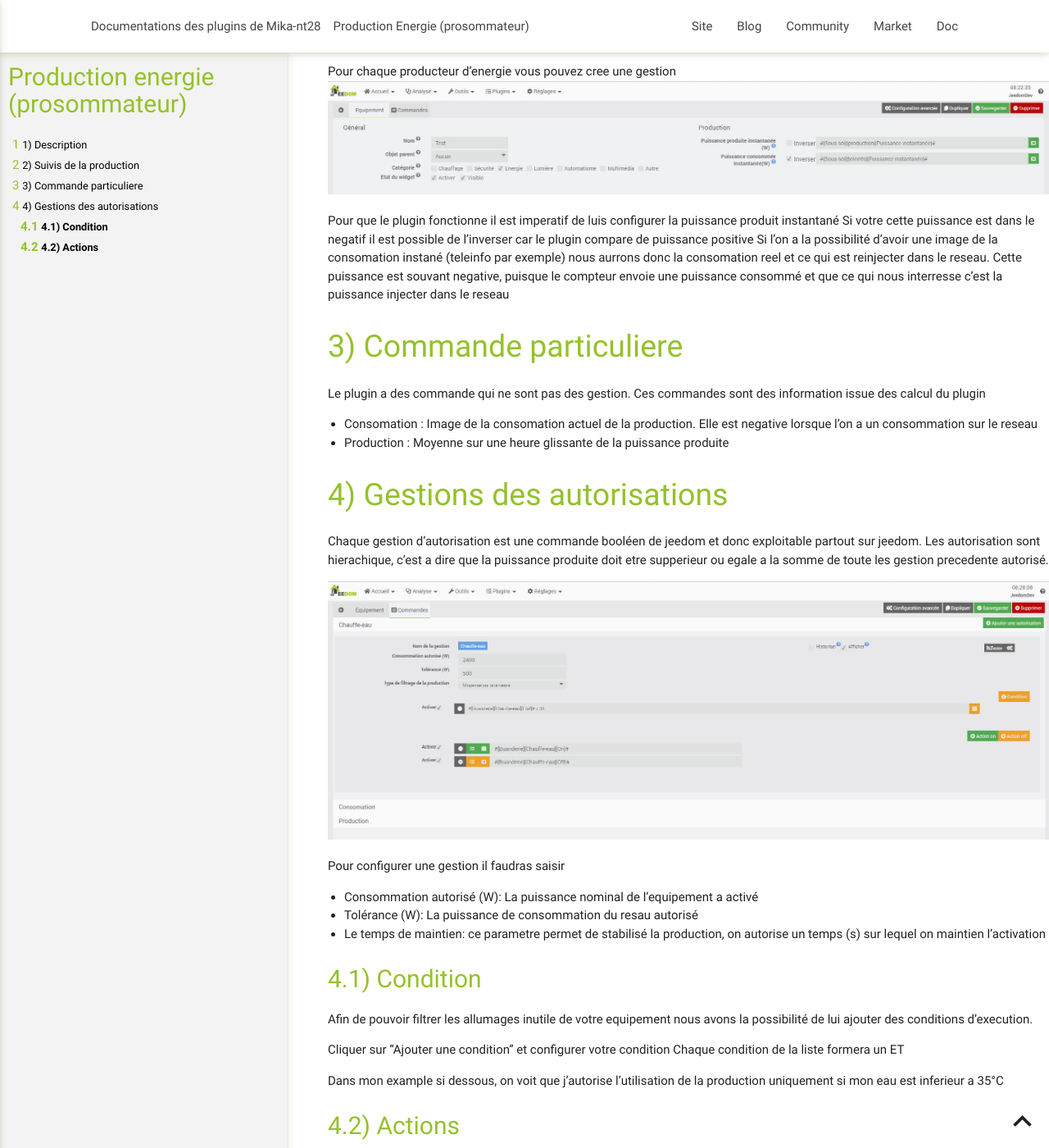
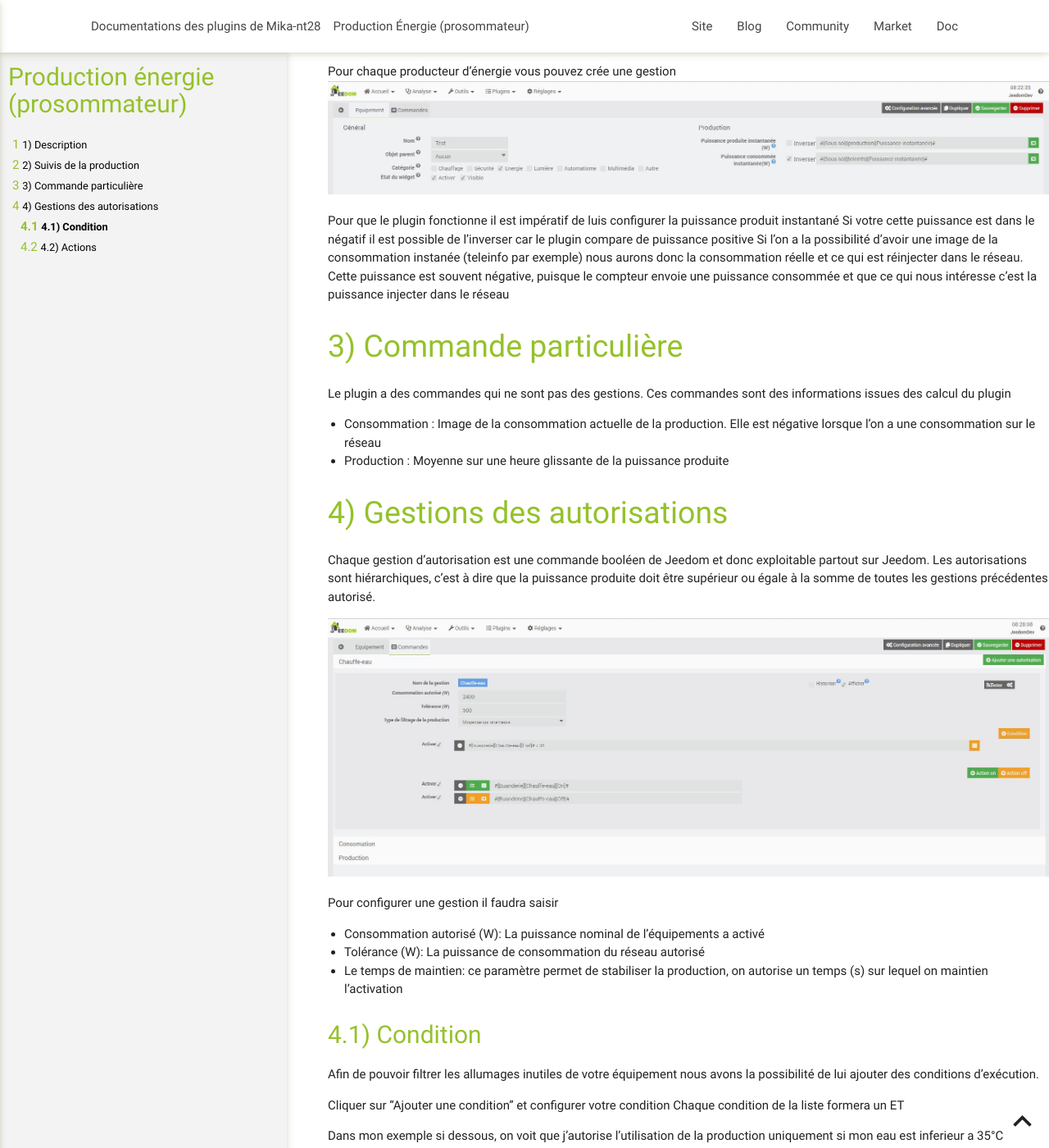
Before and after one commit to mika-nt28/Documentations, a Jekyll site: the page built from prosommateur/fr_FR/index.md, in a window 1280 px wide and 1400 px high, scrolled down 206 px. Shown: the whole window at 82% size. Built offline with Jekyll 4.4.1, drawn with Linux system fonts in a browser that asks for light colours; some of the changed text lies outside the part shown.

Commit message:
typo prosommateur

```diff
--- a/prosommateur/fr_FR/index.md
+++ b/prosommateur/fr_FR/index.md
@@ -1,6 +1,6 @@
 ---
 layout: default
-title: Production Energie (prosommateur)
+title: Production Énergie (prosommateur)
 lang: fr_FR
 pluginId: prosommateur
 ---
@@ -8,50 +8,50 @@ pluginId: prosommateur
 Description
 ===========
 
-L’autoconsommation est le bute dans la production d’énergie. Ce plugin est la pour vous y aidé en contrôlant les activations.
+L’autoconsommation est le but dans la production d’énergie. Ce plugin est là pour vous y aidé en contrôlant les activations.
 
 Suivis de la production
 =======================
 
-Pour chaque producteur d'energie vous pouvez cree une gestion
-![Exemple de la configuration d'un equipement](../images/ConfigurationProducteurs.jpg)
+Pour chaque producteur d'énergie vous pouvez crée une gestion
+![Exemple de la configuration d'un équipement](../images/ConfigurationProducteurs.jpg)
 
-Pour que le plugin fonctionne il est imperatif de luis configurer la puissance produit instantané
-Si votre cette puissance est dans le negatif il est possible de l'inverser car le plugin compare de puissance positive
-Si l'on a la possibilité d'avoir une image de la consomation instané (teleinfo par exemple) nous aurrons donc la consomation reel et ce qui est reinjecter dans le reseau.
-Cette puissance est souvant negative, puisque le compteur envoie une puissance consommé et que ce qui nous interresse c'est la puissance injecter dans le reseau
+Pour que le plugin fonctionne il est impératif de luis configurer la puissance produit instantané
+Si votre cette puissance est dans le négatif il est possible de l'inverser car le plugin compare de puissance positive
+Si l'on a la possibilité d'avoir une image de la consommation instanée (teleinfo par exemple) nous aurons donc la consommation réelle et ce qui est réinjecter dans le réseau.
+Cette puissance est souvent négative, puisque le compteur envoie une puissance consommée et que ce qui nous intéresse c'est la puissance injecter dans le réseau
 
-Commande particuliere
+Commande particulière
 =====================
 
-Le plugin a des commande qui ne sont pas des gestion.
-Ces commandes sont des information issue des calcul du plugin
-* Consomation : Image de la consomation actuel de la production. Elle est negative lorsque l'on a un consommation sur le reseau
+Le plugin a des commandes qui ne sont pas des gestions.
+Ces commandes sont des informations issues des calcul du plugin
+* Consommation : Image de la consommation actuelle de la production. Elle est négative lorsque l'on a une consommation sur le réseau
 * Production : Moyenne sur une heure glissante de la puissance produite
 
 Gestions des autorisations
 ==========================
 
-Chaque gestion d'autorisation est une commande booléen de jeedom et donc exploitable partout sur jeedom.
-Les autorisation sont hierachique, c'est a dire que la puissance produite doit etre supperieur ou egale a la somme de toute les gestion precedente autorisé.
+Chaque gestion d'autorisation est une commande booléen de Jeedom et donc exploitable partout sur Jeedom.
+Les autorisations sont hiérarchiques, c'est à dire que la puissance produite doit être supérieur ou égale à la somme de toutes les gestions précédentes autorisé.
 
 ![Exemple de la configuration d'une gestion](../images/ConfigurationGestions.jpg)
 
-Pour configurer une gestion il faudras saisir
-* Consommation autorisé (W): La puissance nominal de l'equipement a activé
-* Tolérance (W): La puissance de consommation du resau autorisé
-* Le temps de maintien: ce parametre permet de stabilisé la production, on autorise un temps (s) sur lequel on maintien l'activation
+Pour configurer une gestion il faudra saisir
+* Consommation autorisé (W): La puissance nominal de l'équipements a activé
+* Tolérance (W): La puissance de consommation du réseau autorisé
+* Le temps de maintien: ce paramètre permet de stabiliser la production, on autorise un temps (s) sur lequel on maintien l'activation
 
 Condition
 ----------
-Afin de pouvoir filtrer les allumages inutile de votre equipement nous avons la possibilité de lui ajouter des conditions d'execution.
+Afin de pouvoir filtrer les allumages inutiles de votre équipement nous avons la possibilité de lui ajouter des conditions d'exécution.
 
 Cliquer sur "Ajouter une condition" et configurer votre condition
 Chaque condition de la liste formera un ET
 
-Dans mon example si dessous, on voit que j'autorise l'utilisation de la production uniquement si mon eau est inferieur a 35°C
+Dans mon exemple si dessous, on voit que j'autorise l'utilisation de la production uniquement si mon eau est inferieur a 35°C
 
 Actions
 ---------
-Les actions sont executé dans l'ordre d'apparition en fonction de leur declancheurs (on ou off).
-Vous pouvez aussi bien notifié que de piloté l'equipement
+Les actions sont exécutées dans l'ordre d'apparition en fonction de leur déclencheurs (on ou off).
+Vous pouvez aussi bien notifier que de piloté l'équipements
```
